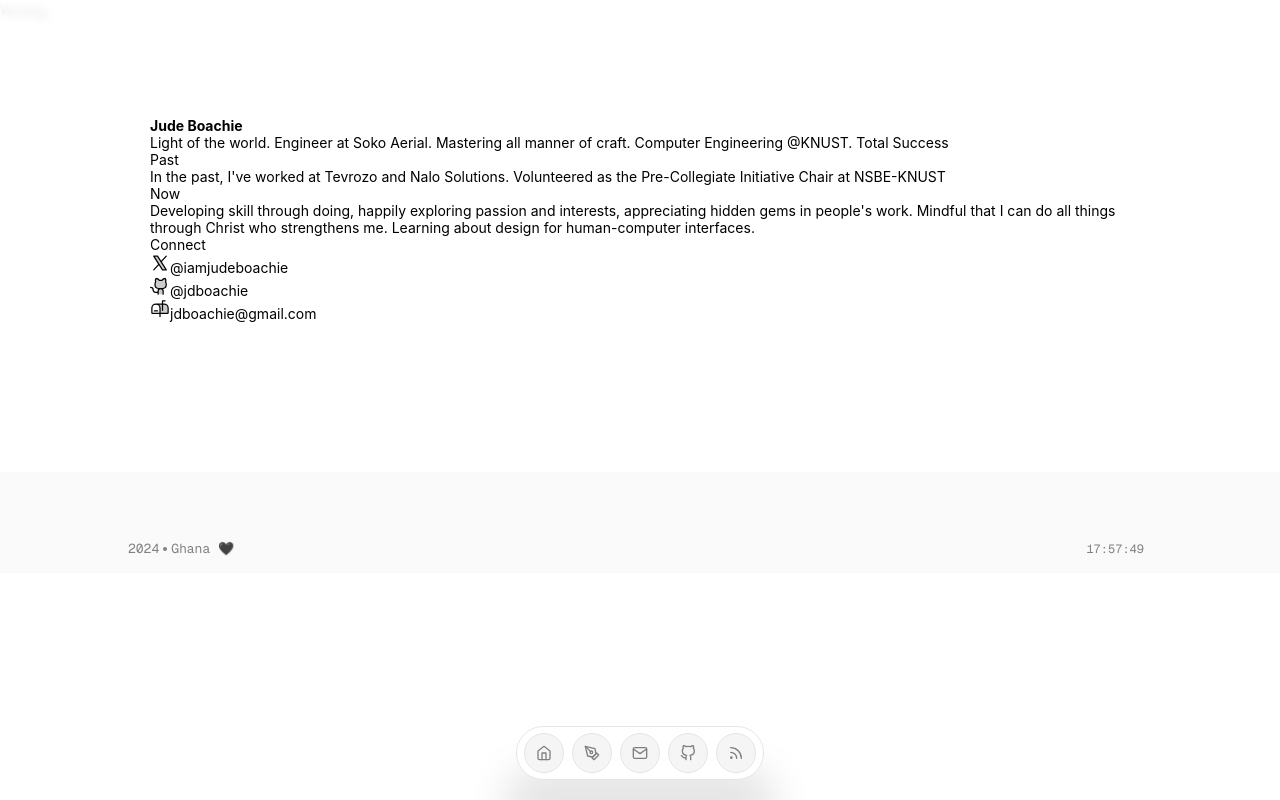
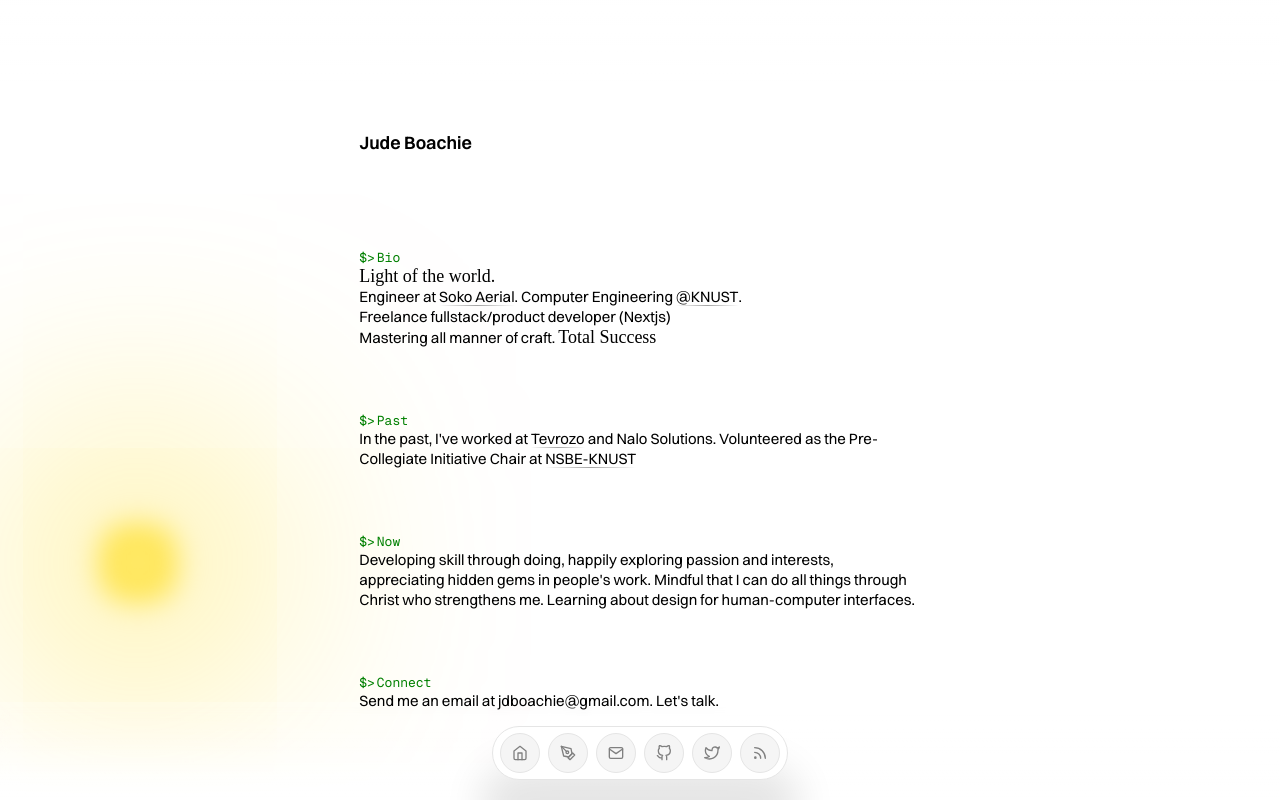
Before and after one commit to jdboachie/jude, a Next.js app: page / in a window 1280 px wide. Shown: the top 800 px of the page. Built offline with nearby package versions, Linux system fonts and the light colour scheme; a web font is replaced by a local one.

Commit message:
look it's the sun!

```diff
--- /dev/null
+++ b/src/app/components/the-sun.module.css
@@ -0,0 +1,36 @@
+@keyframes expandShadow {
+  0% {
+    box-shadow: 0px 0px 500px 70px var(--sun-color),
+                0px 0px 100px 100px var(--sun-color);
+  }
+  100% {
+    box-shadow: 0px 0px 700px 100px var(--sun-color),
+                0px 0px 20px  30px var(--sun-color);
+  }
+}
+
+.sun {
+  width: 20px;
+  height: 20px;
+  left: 10dvw;
+  filter: blur(10px);
+  position: fixed;
+  border-radius: 9999px;
+  background: var(--sun-color);
+  z-index: -10;
+  box-shadow: 0px 0px 1000px 100px var(--sun-color),
+              0px 0px  20px  30px var(--sun-color);
+  animation: expandShadow 5s;
+}
+
+.moon {
+  width: 25px;
+  height: 25px;
+  left: 10dvw;
+  bottom: 50dvh;
+  position: fixed;
+  border-radius: 9999px;
+  background: var(--moon-color);
+  z-index: -10;
+  box-shadow: 0px 0px 20px 7px var(--moon-color);
+}
--- /dev/null
+++ b/src/app/components/the-sun.tsx
@@ -0,0 +1,47 @@
+'use client';
+import { getHours } from 'date-fns'
+import styles from './the-sun.module.css'
+import React from 'react';
+
+function TheSun() {
+
+  const [bottom, setBottom] = React.useState<string>('')
+  const [moonIsVisible, setMoonIsVisible] = React.useState<'hidden' | 'visible'>('hidden')
+  const [sunIsVisible, setSunIsVisible] = React.useState<'hidden' | 'visible'>('hidden')
+
+  React.useEffect(() => {
+    const hour = getHours(new Date())
+    if (hour < 6 || hour > 19) {
+      setMoonIsVisible('visible')
+    } else {
+      setSunIsVisible('visible')
+      if (hour.toString() === '12' || hour.toString() === '13') {
+        setBottom(`calc(100dvh - 40px)`)
+      } else if (hour.toString() === '11' || hour.toString() === '14') {
+        setBottom(`calc(83.3333dvh - 40px)`)
+      } else if (hour.toString() === '10' || hour.toString() === '15') {
+        setBottom(`calc(66.6666dvh - 40px)`)
+      } else if (hour.toString() === '9' || hour.toString() === '16') {
+        setBottom(`calc(49.999999dvh - 40px)`)
+      } else if (hour.toString() === '8' || hour.toString() === '17') {
+        setBottom(`calc(33.33333dvh - 40px)`)
+      } else if (hour.toString() === '7' || hour.toString() === '18') {
+        setBottom(`calc(16.6666dvh - 40px)`)
+      } else if (hour.toString() === '6' || hour.toString() === '19') {
+        setBottom(`calc(40px)`)
+      } else {
+        alert('none')
+      }
+    }
+  }, []);
+
+
+  return (
+    <>
+      <div style={{ bottom: bottom, visibility: sunIsVisible }} className={styles.sun} />
+      <div style={{ visibility: moonIsVisible }} className={styles.moon} />
+    </>
+  )
+}
+
+export default TheSun
--- a/src/app/components/tooltip.module.css
+++ b/src/app/components/tooltip.module.css
@@ -1,10 +1,11 @@
 .Content {
+	border: 1px solid var(--border);
 	border-radius: calc(var(--border-radius) - 6px);
-	padding: 10px 15px;
-	font-size: 15px;
+	padding: 8px 12px;
+	font-size: 12px;
 	line-height: 1;
 	color: var(--violet-11);
-	background-color: white;
+	background-color: var(--pre-bg);
 	box-shadow:
 		hsl(206 22% 7% / 35%) 0px 10px 38px -10px,
 		hsl(206 22% 7% / 20%) 0px 10px 20px -15px;
@@ -27,7 +28,7 @@
 }
 
 .Arrow {
-	fill: white;
+	fill: var(--border);
 }
 
 .IconButton {
--- a/src/app/globals.css
+++ b/src/app/globals.css
@@ -57,6 +57,17 @@
   --sh-jsxliterals: #6266d1;
   --sh-property: #e25a1c;
   --sh-entity: #e25a1c;
+}
+
+:root {
+  --sun-color: rgba(255, 217, 0, 0.562);
+  --moon-color: gray;
+}
+
+@media (prefers-color-scheme: dark) {
+  :root{
+    --lighting-color: gray;
+  }
 }
 
 @media (prefers-color-scheme: dark) {
@@ -145,7 +156,7 @@ body::after {
   box-sizing: border-box;
   padding: 0;
   margin: 0;
-  font-size: 14px;
+  font-size: 15px;
 }
 
 a {
--- a/src/app/layout.tsx
+++ b/src/app/layout.tsx
@@ -25,6 +25,7 @@ export default function RootLayout({
   return (
     <html lang="en">
       <body>
+
         <ThemeProvider
           attribute="class"
           defaultTheme="system"
--- /dev/null
+++ b/src/app/page.module.css
@@ -0,0 +1,69 @@
+.section {
+  font-family: var(--reading-sans);
+  display: grid;
+  font-weight: 400;
+  grid-template-columns: 1fr 65ch 1fr;
+}
+
+.main {
+  display: grid;
+  gap: 64px 0px;
+  grid-column: 2/3;
+}
+
+.h1 {
+  margin: 2rem 0;
+  font-size: 1.2rem;
+  font-weight: 600;
+  text-align: left;
+  /* font-family: 'Geist Mono'; */
+}
+
+.link {
+  position: relative;
+  text-decoration: none;
+}
+
+.link::after {
+  content: '';
+  position: absolute;
+  left: 0;
+  bottom: 0;
+  width: 100%;
+  height: 1px; /* Match the desired border thickness */
+  background: linear-gradient(to left, transparent, #a3a3a3, transparent);
+  pointer-events: none;
+}
+
+.p {
+  line-height: 1.5rem;
+  text-wrap: wrap;
+  white-space: pre-wrap;
+}
+
+.p:first-of-type {
+  margin-top: 8px;
+}
+
+.italic {
+  font-size: large;
+  font-family: 'Crimson Pro';
+}
+
+.sectiontitle {
+  color: var(--text-muted);
+  font-size: 13px;
+  color: green;
+  font-family: 'Geist Mono';
+}
+
+.sectiontitle::before {
+  content: '$>';
+  margin-right: 2px;
+}
+
+@media not all and (min-width: 640px) {
+  .section {
+    grid-template-columns: 1fr;
+  }
+}
--- a/src/app/page.tsx
+++ b/src/app/page.tsx
@@ -1,33 +1,12 @@
 'use client';
 
 
-// import styles from "./page.module.css";
-
-
 import Link from 'next/link'
+import styles from "./page.module.css";
+import TheSun from "./components/the-sun";
 import { LazyMotion, domAnimation, m } from 'framer-motion'
 
 
-
-const iconStyles = 'stroke-2 stroke-neutral-800 dark:stroke-white dark:fill-neutral-200'
-
-function TwitterIcon() {
-  return (
-    <svg className={iconStyles} xmlns="http://www.w3.org/2000/svg" width="20" height="20" fill='#000000' viewBox="0 0 256 256"><path d="M208,216H160L48,40H96Z" opacity="0.2"></path><path d="M214.75,211.71l-62.6-98.38,61.77-67.95a8,8,0,0,0-11.84-10.76L143.24,99.34,102.75,35.71A8,8,0,0,0,96,32H48a8,8,0,0,0-6.75,12.3l62.6,98.37-61.77,68a8,8,0,1,0,11.84,10.76l58.84-64.72,40.49,63.63A8,8,0,0,0,160,224h48a8,8,0,0,0,6.75-12.29ZM164.39,208,62.57,48h29L193.43,208Z"></path></svg>
-  )
-}
-
-function GithubIcon() {
-  return (
-    <svg className={iconStyles} xmlns="http://www.w3.org/2000/svg" width="20" height="20" fill="#000000" viewBox="0 0 256 256"><path d="M208,104v8a48,48,0,0,1-48,48H136a32,32,0,0,1,32,32v40H104V192a32,32,0,0,1,32-32H112a48,48,0,0,1-48-48v-8a49.28,49.28,0,0,1,8.51-27.3A51.92,51.92,0,0,1,76,32a52,52,0,0,1,43.83,24h32.34A52,52,0,0,1,196,32a51.92,51.92,0,0,1,3.49,44.7A49.28,49.28,0,0,1,208,104Z" opacity="0.2"></path><path d="M208.3,75.68A59.74,59.74,0,0,0,202.93,28,8,8,0,0,0,196,24a59.75,59.75,0,0,0-48,24H124A59.75,59.75,0,0,0,76,24a8,8,0,0,0-6.93,4,59.78,59.78,0,0,0-5.38,47.68A58.14,58.14,0,0,0,56,104v8a56.06,56.06,0,0,0,48.44,55.47A39.8,39.8,0,0,0,96,192v8H72a24,24,0,0,1-24-24A40,40,0,0,0,8,136a8,8,0,0,0,0,16,24,24,0,0,1,24,24,40,40,0,0,0,40,40H96v16a8,8,0,0,0,16,0V192a24,24,0,0,1,48,0v40a8,8,0,0,0,16,0V192a39.8,39.8,0,0,0-8.44-24.53A56.06,56.06,0,0,0,216,112v-8A58,58,0,0,0,208.3,75.68ZM200,112a40,40,0,0,1-40,40H112a40,40,0,0,1-40-40v-8a41.74,41.74,0,0,1,6.9-22.48A8,8,0,0,0,80,73.83a43.81,43.81,0,0,1,.79-33.58,43.88,43.88,0,0,1,32.32,20.06A8,8,0,0,0,119.82,64h32.35a8,8,0,0,0,6.74-3.69,43.87,43.87,0,0,1,32.32-20.06A43.81,43.81,0,0,1,192,73.83a8.09,8.09,0,0,0,1,7.65A41.76,41.76,0,0,1,200,104Z"></path></svg>
-  )
-}
-
-function EmailIcon() {
-  return (
-    <svg className={iconStyles} xmlns="http://www.w3.org/2000/svg" width="20" height="20" fill="#000000" viewBox="0 0 256 256"><path d="M232,116v60a8,8,0,0,1-8,8H128V116A52,52,0,0,0,76,64H180A52,52,0,0,1,232,116Z" opacity="0.2"></path><path d="M104,152a8,8,0,0,1-8,8H56a8,8,0,0,1,0-16H96A8,8,0,0,1,104,152Zm136-36v60a16,16,0,0,1-16,16H136v32a8,8,0,0,1-16,0V192H32a16,16,0,0,1-16-16V116A60.07,60.07,0,0,1,76,56h76V24a8,8,0,0,1,8-8h32a8,8,0,0,1,0,16H168V56h12A60.07,60.07,0,0,1,240,116ZM120,176V116a44,44,0,0,0-88,0v60Zm104-60a44.05,44.05,0,0,0-44-44H168v72a8,8,0,0,1-16,0V72H116.75A59.86,59.86,0,0,1,136,116v60h88Z"></path></svg>
-  )
-}
 
 
 const staggerChildrenVariants = {
@@ -39,9 +18,10 @@ const staggerChildrenVariants = {
 
 export default function Page() {
   return (
+    <section className={styles.section}>
+      <TheSun />
       <LazyMotion features={domAnimation} strict>
-      <Link href={'/writing'}>Writing</Link>
-      <m.section
+        <m.main
           variants={{
             hidden: { opacity: 0 },
             show: {
@@ -54,37 +34,38 @@ export default function Page() {
           initial='hidden'
           animate='show'
           transition={{ ease: 'easeOut', duration: 0.3, delay: 0.3 }}
-        className='flex flex-col gap-12 pb-8'
+          className={styles.main}
         >
-        <m.h1
+          <m.p
             variants={staggerChildrenVariants}
-          className={"mb-8 text-9xl max-md:text-7xl mx-8 font- italic tracking-tighter"}
+            className={styles.h1}
           >
             Jude Boachie
-        </m.h1>
-        {/* <m.p variants={staggerChildrenVariants} className={cx(serif.className, 'italic leading-loose pt-2')}>Bio</m.p> */}
-        <m.div variants={staggerChildrenVariants}>
-          <span className={'text-lg font-medium'}>Light of the world.</span>{' '}
-          Engineer at <Link className='underline underline-offset-2 decoration-neutral-500/50 hover:decoration-neutral-500' href={'https://sokoaerial.com'}>Soko Aerial</Link>.
-          Mastering all manner of craft. Computer Engineering @KNUST.{' '}<span className='inline-flex'>Total Success</span>
+          </m.p>
+          <m.div variants={staggerChildrenVariants} className={styles.contentsection}>
+            <p className={styles.sectiontitle}>Bio</p>
+            <span className={styles.italic}>Light of the world.</span>{' '}<br />
+            Engineer at <Link className={styles.link} href={'https://sokoaerial.com'}>Soko Aerial</Link>.
+            Computer Engineering <Link className={styles.link} href={'https://knust.edu.gh'}>@KNUST</Link>.<br/>
+            Freelance fullstack/product developer (Nextjs)<br />
+            Mastering all manner of craft. <span className={styles.italic}>Total Success</span>
           </m.div>
-        <m.div variants={staggerChildrenVariants}>
-          <p className={'text-xs leading-loose pt-2 font-medium'}>Past</p>
-          <span>In the past, I{"'"}ve worked at <Link className='underline' href={'https://tevrozo.com'}>Tevrozo</Link> and Nalo Solutions.</span>
-          {' '}Volunteered as the Pre-Collegiate Initiative Chair at <Link className='underline' href={'https://nsbeknust.wordpress.com'}>NSBE-KNUST</Link>
+          <m.div variants={staggerChildrenVariants} className={styles.contentsection}>
+            <p className={styles.sectiontitle}>Past</p>
+            <span>In the past, I{"'"}ve worked at <Link className={styles.link} href={'https://tevrozo.com'}>Tevrozo</Link> and Nalo Solutions.</span>
+            {' '}Volunteered as the Pre-Collegiate Initiative Chair at <Link className={styles.link} href={'https://nsbeknust.wordpress.com'}>NSBE-KNUST</Link>
           </m.div>
-        <m.div variants={staggerChildrenVariants}>
-          <p className={'text-xs leading-loose pt-2 font-medium'}>Now</p>
+          <m.div variants={staggerChildrenVariants} className={styles.contentsection}>
+            <p className={styles.sectiontitle}>Now</p>
             Developing skill through doing, happily exploring passion and interests, appreciating hidden gems in people&apos;s work. Mindful that I can do all things through <span className={'font-medium text-lg leading-none'}>Christ</span> who strengthens me.
             Learning about design for human-computer interfaces.
           </m.div>
-        <m.div variants={staggerChildrenVariants} className="flex flex-col">
-          <p className={'leading-loose pt-2 text-xs font-medium'}>Connect</p>
-          <div className='flex items-center gap-1.5 items-center mb-2'><TwitterIcon/><Link className='text-sm' href={'https://x.com/iamjudeboachie'}>@iamjudeboachie</Link></div>
-          <div className='flex items-center gap-1.5 items-center mb-2'><GithubIcon/><Link className='text-sm' href={'https://x.com/iamjudeboachie'}>@jdboachie</Link></div>
-          <div className='flex items-center gap-1.5 items-center mb-2'><EmailIcon/><Link className='text-sm' href={'mailto:jdboachie@gmail.com'}>jdboachie@gmail.com</Link></div>
+          <m.div variants={staggerChildrenVariants} className={styles.contentsection}>
+            <p className={styles.sectiontitle}>Connect</p>
+            Send me an email at <Link href={'mailto:jdboachie@gmail.com'}>jdboachie@gmail.com</Link>. Let{"'"}s talk.
           </m.div>
-      </m.section>
+        </m.main>
       </LazyMotion>
+    </section>
   )
 }
```
Also changed, not shown: src/app/components/dock.tsx (+6 -1 lines), src/app/components/motionlessdock.tsx (+6 -1 lines). Lines whose indentation alone changed are shown as unchanged.
